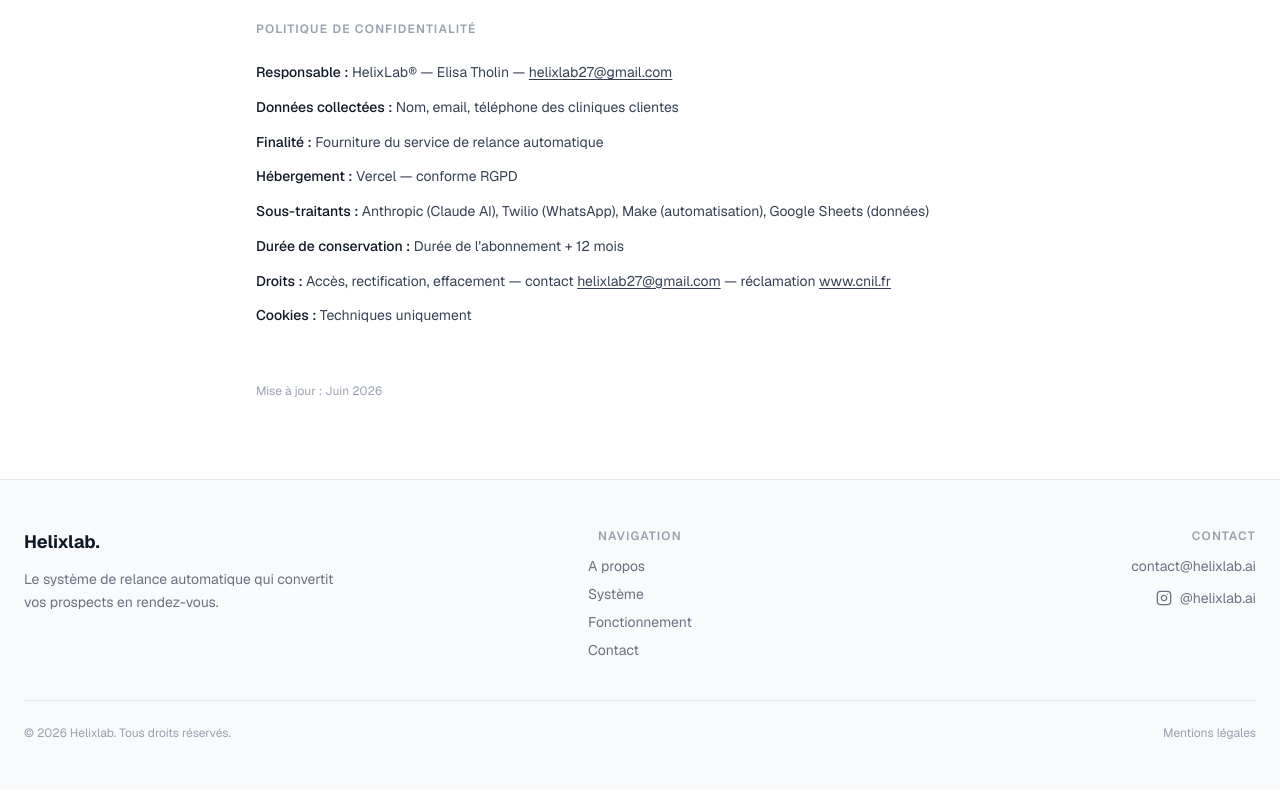
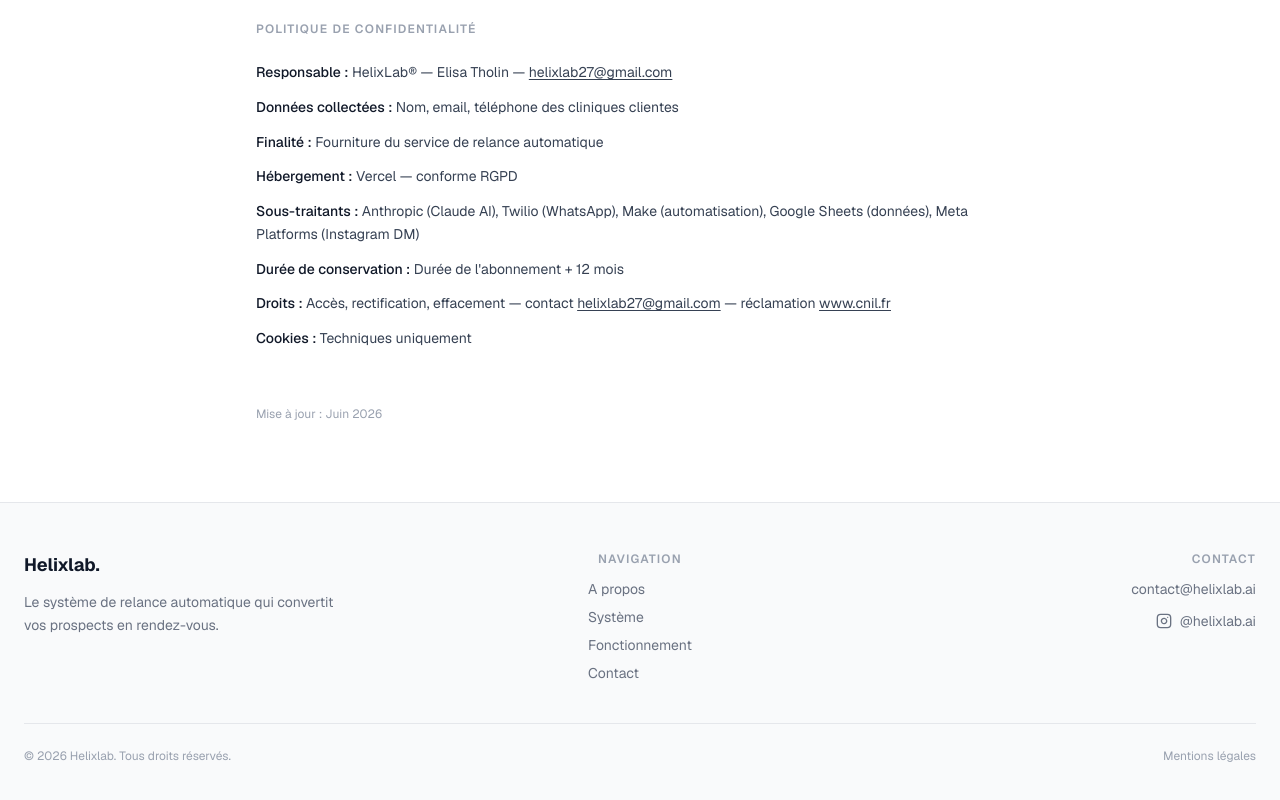
Before and after one commit to Helixlab27/helixlab, a Next.js app: page /mentions-legales in a window 1280 px wide. Shown: the part 1021-1821 px from the top of the page. Built offline with nearby package versions, Linux system fonts and the light colour scheme.

Commit message:
ajouter Meta Platforms dans sous-traitants RGPD

```diff
--- a/app/mentions-legales/page.tsx
+++ b/app/mentions-legales/page.tsx
@@ -52,7 +52,7 @@
             <div><dt className="inline font-medium text-gray-900">Données collectées : </dt><dd className="inline">Nom, email, téléphone des cliniques clientes</dd></div>
             <div><dt className="inline font-medium text-gray-900">Finalité : </dt><dd className="inline">Fourniture du service de relance automatique</dd></div>
             <div><dt className="inline font-medium text-gray-900">Hébergement : </dt><dd className="inline">Vercel — conforme RGPD</dd></div>
-            <div><dt className="inline font-medium text-gray-900">Sous-traitants : </dt><dd className="inline">Anthropic (Claude AI), Twilio (WhatsApp), Make (automatisation), Google Sheets (données)</dd></div>
+            <div><dt className="inline font-medium text-gray-900">Sous-traitants : </dt><dd className="inline">Anthropic (Claude AI), Twilio (WhatsApp), Make (automatisation), Google Sheets (données), Meta Platforms (Instagram DM)</dd></div>
             <div><dt className="inline font-medium text-gray-900">Durée de conservation : </dt><dd className="inline">Durée de l&apos;abonnement + 12 mois</dd></div>
             <div><dt className="inline font-medium text-gray-900">Droits : </dt><dd className="inline">Accès, rectification, effacement — contact <a href="mailto:helixlab27@gmail.com" className="underline underline-offset-2 hover:text-gray-900">helixlab27@gmail.com</a> — réclamation <a href="https://www.cnil.fr" target="_blank" rel="noopener noreferrer" className="underline underline-offset-2 hover:text-gray-900">www.cnil.fr</a></dd></div>
             <div><dt className="inline font-medium text-gray-900">Cookies : </dt><dd className="inline">Techniques uniquement</dd></div>
```
